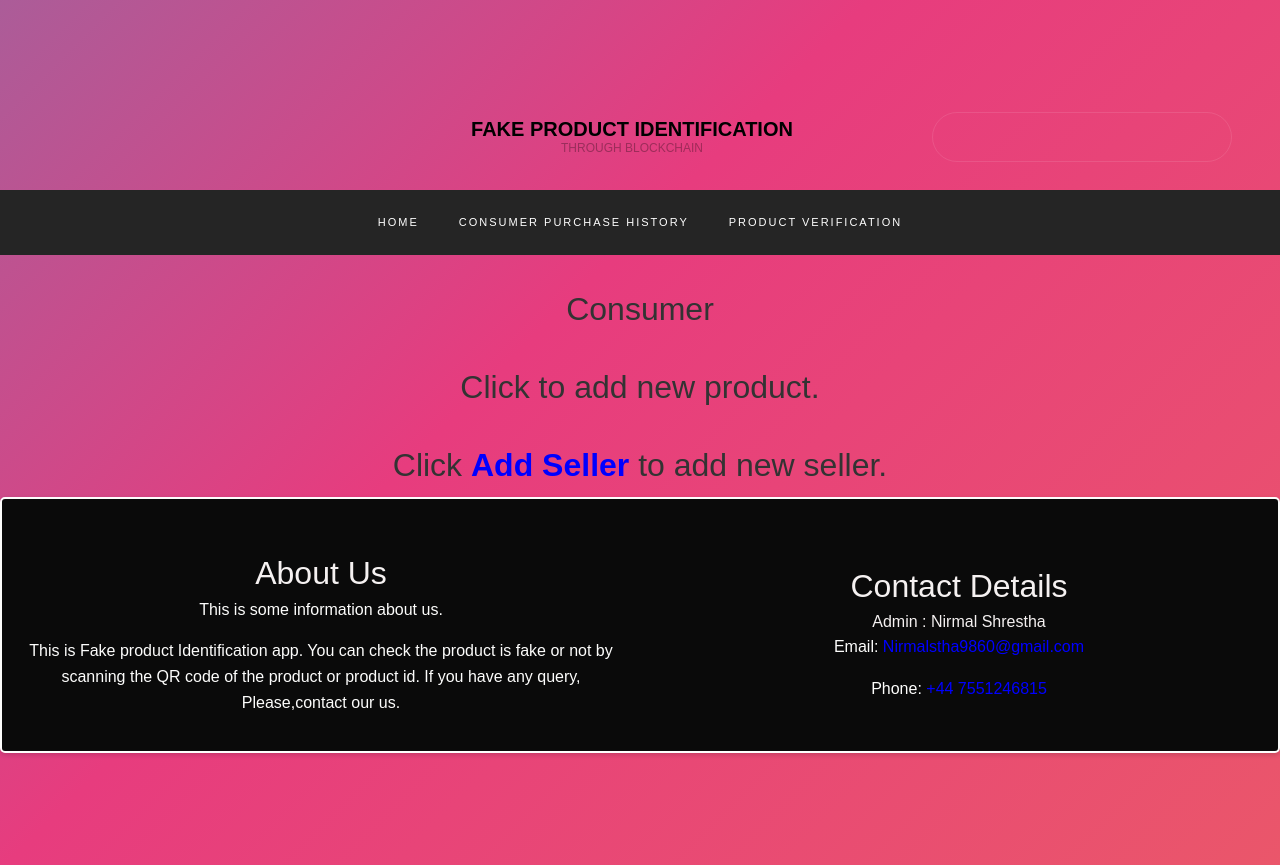
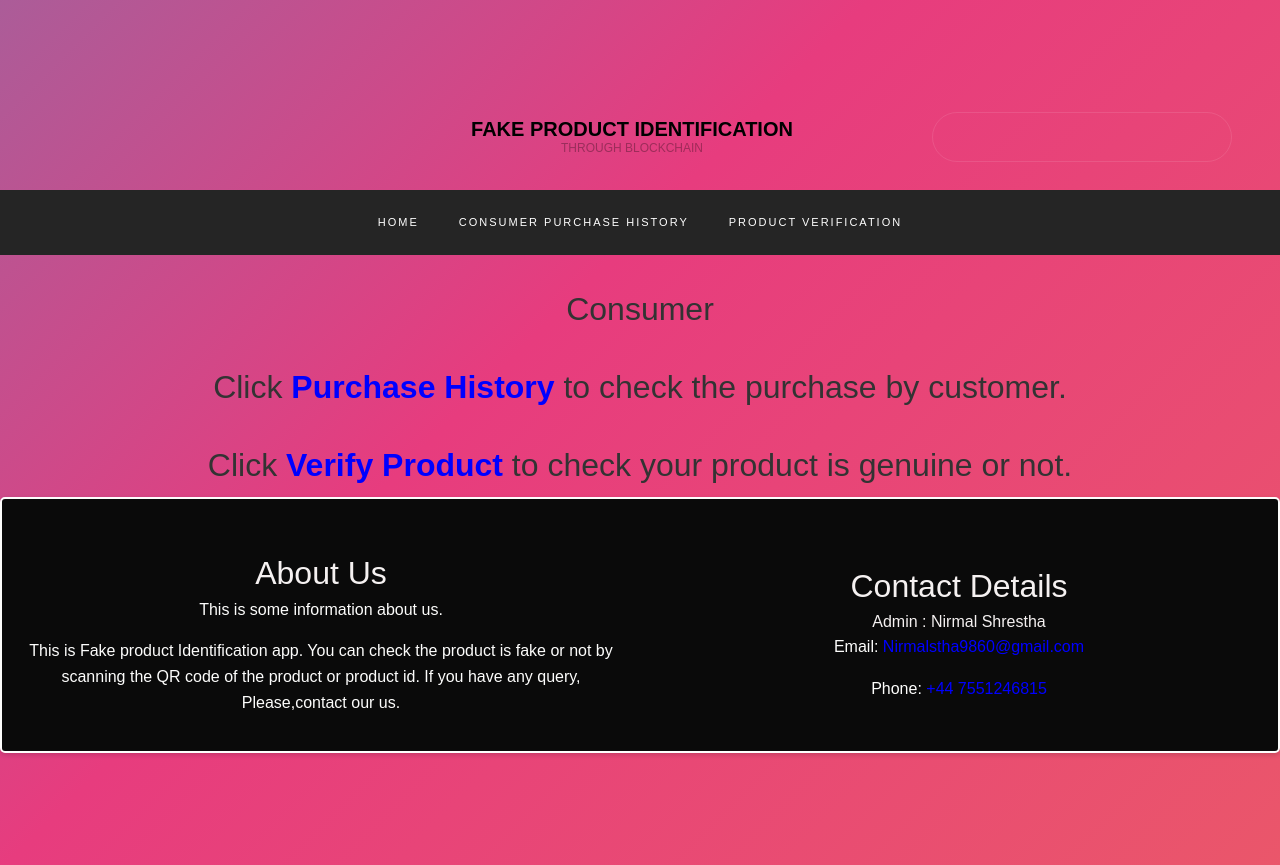
Before and after one commit to Nirmal123-hub/Fake-Product-Blockchain-Project, a website: page src/consumer.html in a window 1280 px wide. Drawn offline with nearby package versions, Linux system fonts and the light colour scheme.

```diff
--- a/src/consumer.html
+++ b/src/consumer.html
@@ -55,8 +55,8 @@
         <h2>
           Consumer
         </h2>
-			<h2> Click <a href="addProduct.html"><b></b></a> to add new product.</h2>
-			<h2> Click <a href="addSeller.html"><b>Add Seller</b></a> to add new seller.</h2>
+			<h2> Click <a href="consumerPurchaseHistory.html"><b>Purchase History</b></a> to check the purchase by customer.</h2>
+			<h2> Click <a href="verifyProducts.html"><b>Verify Product</b></a> to check your product is genuine or not.</h2>
 
 
     </section>
```
Also changed, not shown: src/consumerPurchaseHistory.html (+5 -0 lines), src/index.html (+1 -1 lines), src/verifyProducts.html (+5 -0 lines).
